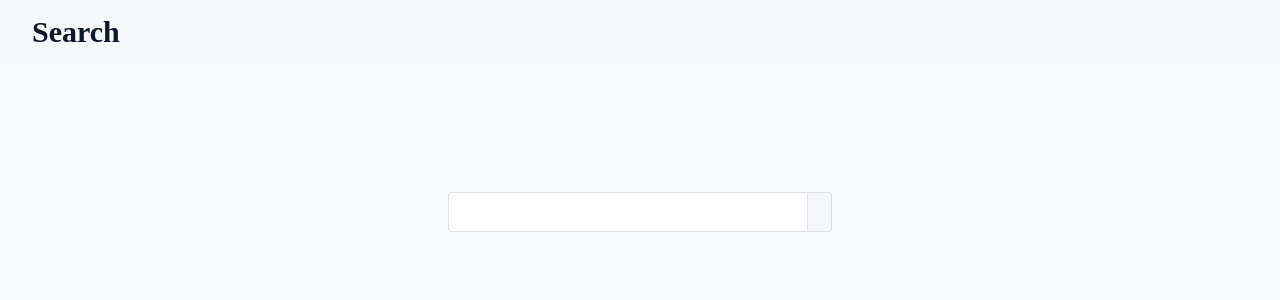
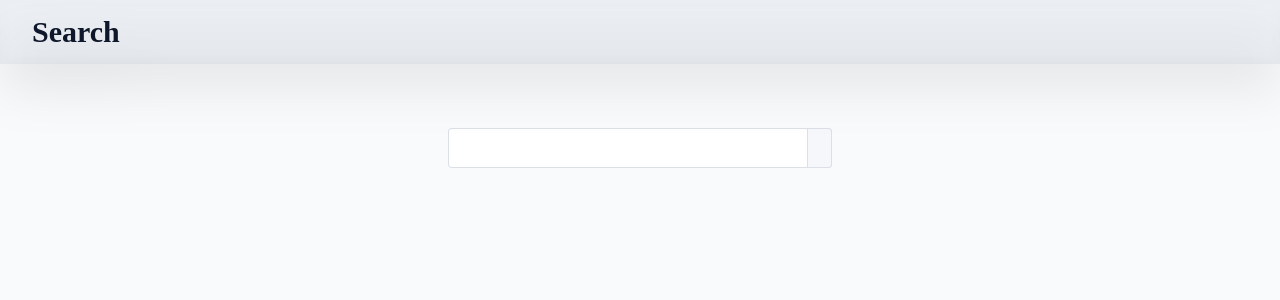
Before and after one commit to litingyes/search, a Nuxt app: page / in a window 1280 px wide. Shown: the top 300 px of the page. Built offline with nearby package versions, Linux system fonts and the light colour scheme.

Commit message:
style: perf bg color and layout of navbar

```diff
--- a/assets/styles/base.scss
+++ b/assets/styles/base.scss
@@ -1,3 +1,9 @@
+*,
+*::before,
+*::after {
+  box-sizing: border-box;
+}
+
 .light {
   background: #f8fafc;
 
--- a/components/navBar.vue
+++ b/components/navBar.vue
@@ -2,15 +2,17 @@
  * @Date: 2023-01-07 15:35:23
  * @Author: liting luz.liting@gmail.com
  * @LastEditors: liting luz.liting@gmail.com
- * @LastEditTime: 2023-01-08 13:24:44
- * @FilePath: /search/components/navBar.vue
+ * @LastEditTime: 2023-01-09 23:30:12
+ * @FilePath: /search/components/NavBar.vue
 -->
 <script lang="ts" setup>
 const colorMode = useColorMode()
 </script>
 
 <template>
-  <header class="search-navbar bg-slate-100/50 dark:bg-slate-900/50 backdrop-blur h-16 px-8 flex justify-between items-center">
+  <header
+    class="search-navbar w-full fixed z-10 drop-shadow-2xl bg-slate-200/50 dark:bg-slate-800/50 backdrop-blur h-16 px-8 flex justify-between items-center"
+  >
     <NuxtLink class="text-3xl text-slate-900 dark:text-slate-200 font-bold" to="/">Search</NuxtLink>
     <div class="flex justify-end items-center gap-4">
       <div>
--- a/pages/index.vue
+++ b/pages/index.vue
@@ -2,7 +2,7 @@
  * @Date: 2023-01-07 15:32:54
  * @Author: liting luz.liting@gmail.com
  * @LastEditors: liting luz.liting@gmail.com
- * @LastEditTime: 2023-01-08 20:43:17
+ * @LastEditTime: 2023-01-09 23:23:55
  * @FilePath: /search/pages/index.vue
 -->
 <script lang="ts" setup>
@@ -66,7 +66,7 @@ onClickOutside(pageIndexSearchInputRef, (e) => {
 </script>
 
 <template>
-  <div class="page-index mt-32 flex items-center flex-col gap-4">
+  <div class="page-index pt-32 flex items-center flex-col gap-4">
     <el-popover :visible="popoverVisible" width="600px" :effect="colorMode.value">
       <template #reference>
         <ElInput
```
